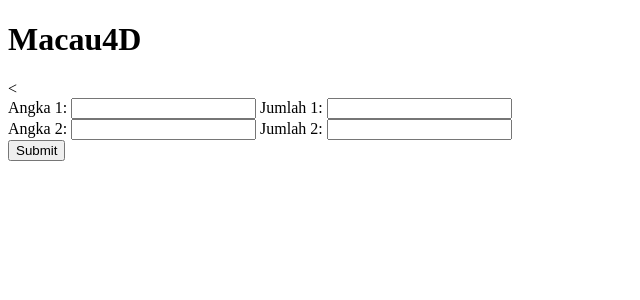
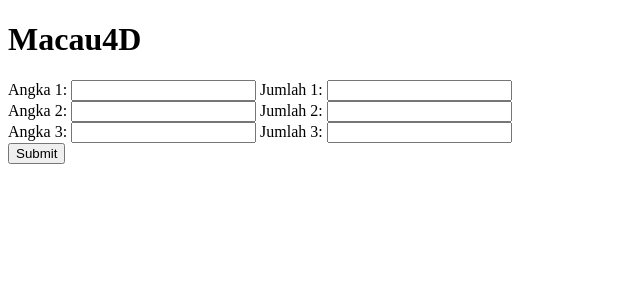
Before and after one commit to JiilanTj/BreezeLaravel, a Laravel app: page /macau4d in a window 1280 px wide. Shown: the top 300 px of the page, without its empty margins (0-640 px from the left). Run offline with Laravel 10, Linux system fonts and the light colour scheme.

Commit message:
halaman macau4d

```diff
--- a/app/Http/Controllers/Macau4DController.php
+++ b/app/Http/Controllers/Macau4DController.php
@@ -46,6 +46,17 @@
         $totalAngka += $request->input('jumlah2');
     }
 
+    // Cek dan tambahkan data baris kedua jika angka dan jumlah tidak kosong
+    if (!empty($request->input('angka3')) && !empty($request->input('jumlah3'))) {
+        $dataToStore[] = [
+            'user_id' => auth()->user()->id,
+            'angka' => $request->input('angka3'),
+            'jumlah' => $request->input('jumlah3'),
+            'status' => 'pending',
+        ];
+        $totalAngka += $request->input('jumlah3');
+    }
+
     // Cek apakah total angka lebih dari 0 dan saldo user cukup
     if ($totalAngka > 0 && $saldoUser >= $totalAngka) {
         // Kurangi saldo user dengan total angka
--- a/resources/views/macau4d.blade.php
+++ b/resources/views/macau4d.blade.php
@@ -15,7 +15,7 @@
         <div style="color: red;">{{ session('error') }}</div>
     @endif
 
-    <<form action="/macau4d/submit" method="POST">
+    <form action="/macau4d/submit" method="POST">
         @csrf
 
         <div>
@@ -32,6 +32,13 @@
             <input type="number" id="jumlah2" name="jumlah2">
         </div>
 
+        <div>
+            <label for="angka3">Angka 3:</label>
+            <input type="number" id="angka2" name="angka3">
+            <label for="jumlah3">Jumlah 3:</label>
+            <input type="number" id="jumlah2" name="jumlah3">
+        </div>
+
         <button type="submit">Submit</button>
     </form>
 </body>
```
